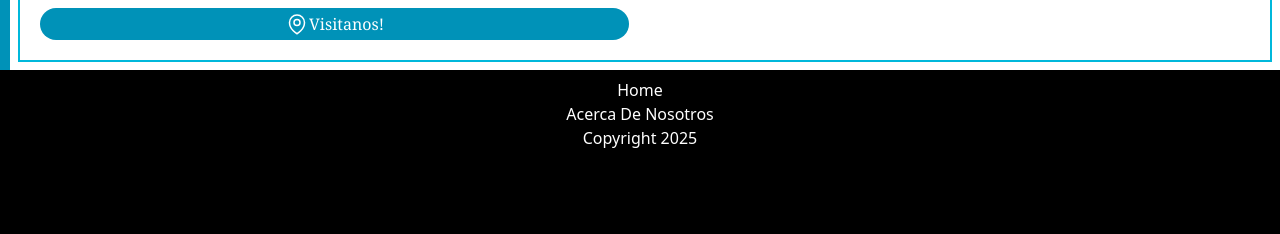
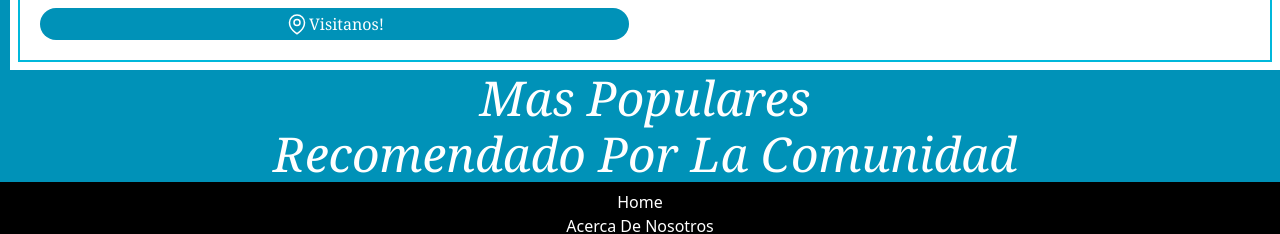
Before and after one commit to TylerBrock01/FE_gsono, a React (Vite) app: page / in a window 1280 px wide. Shown: the part 1717-1951 px from the top of the page. Before the commit the page ends 1875 px from the top, so only its background shows below. Built offline with nearby package versions, Linux system fonts and the light colour scheme.

Commit message:
marketing section

```diff
--- a/src/views/Home.tsx
+++ b/src/views/Home.tsx
@@ -4,6 +4,7 @@ import dona from '../img/dona.jpg'
 export default function Home() {
     return(
         <>
+            {/*index*/}
             <h1 className='bg-cyan-600 text-white flex justify-center p-1 border-black border-b-1'>Explora Guaymas: Descubre el Corazón de Nuestros Negocios Locales</h1>
             <section className='text-white'>
                 <div className='hero'>
@@ -26,9 +27,10 @@ export default function Home() {
                     </div>
                 </div>
             </section>
+            {/*main*/}
             <main className=' text-white font-serif border-l-10 border-cyan-600'>
+                {/*month bussines*/}
                 <h1 className='  text-5xl font-serif italic p-1 bg-cyan-600 flex justify-center'>¡Negocio del Mes!</h1>
-
                 <article className=' bg-white text-black capitalize p-2 '>
                     <h2 className=' text-3xl flex gap-2 pb-1'>
                         <svg
@@ -78,8 +80,8 @@ export default function Home() {
                         </aside>
                     </div>
                 </article>
+                {/*last bussines opened*/}
                 <h1 className='capitalize text-5xl font-serif italic p-1 bg-cyan-600 flex justify-center'>¡Recien abiertos!</h1>
-
                 <article className=' bg-white text-black capitalize p-2 '>
                     <h2 className=' capitalize text-3xl flex gap-2 pb-1'>
                         <svg
@@ -128,6 +130,11 @@ export default function Home() {
                         </aside>
                     </div>
                 </article>
+                {/*hot bussines*/}
+                <h1 className='capitalize text-5xl font-serif italic p-1 bg-cyan-600 flex justify-center'>Mas Populares</h1>
+                {/*community bussined loved*/}
+                <h1 className='capitalize text-5xl font-serif italic p-1 bg-cyan-600 flex justify-center'>recomendado por la comunidad</h1>
+
             </main>
         </>
     )
```
